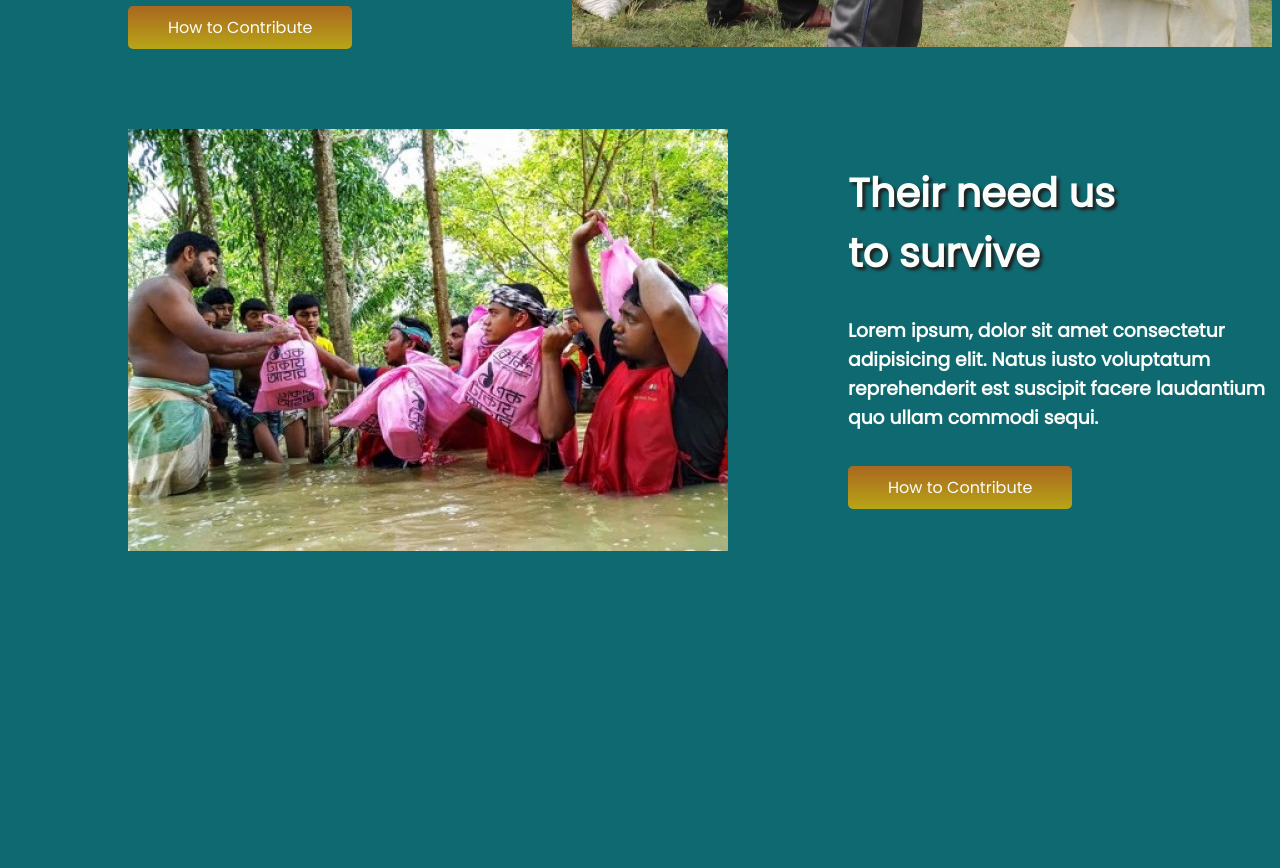
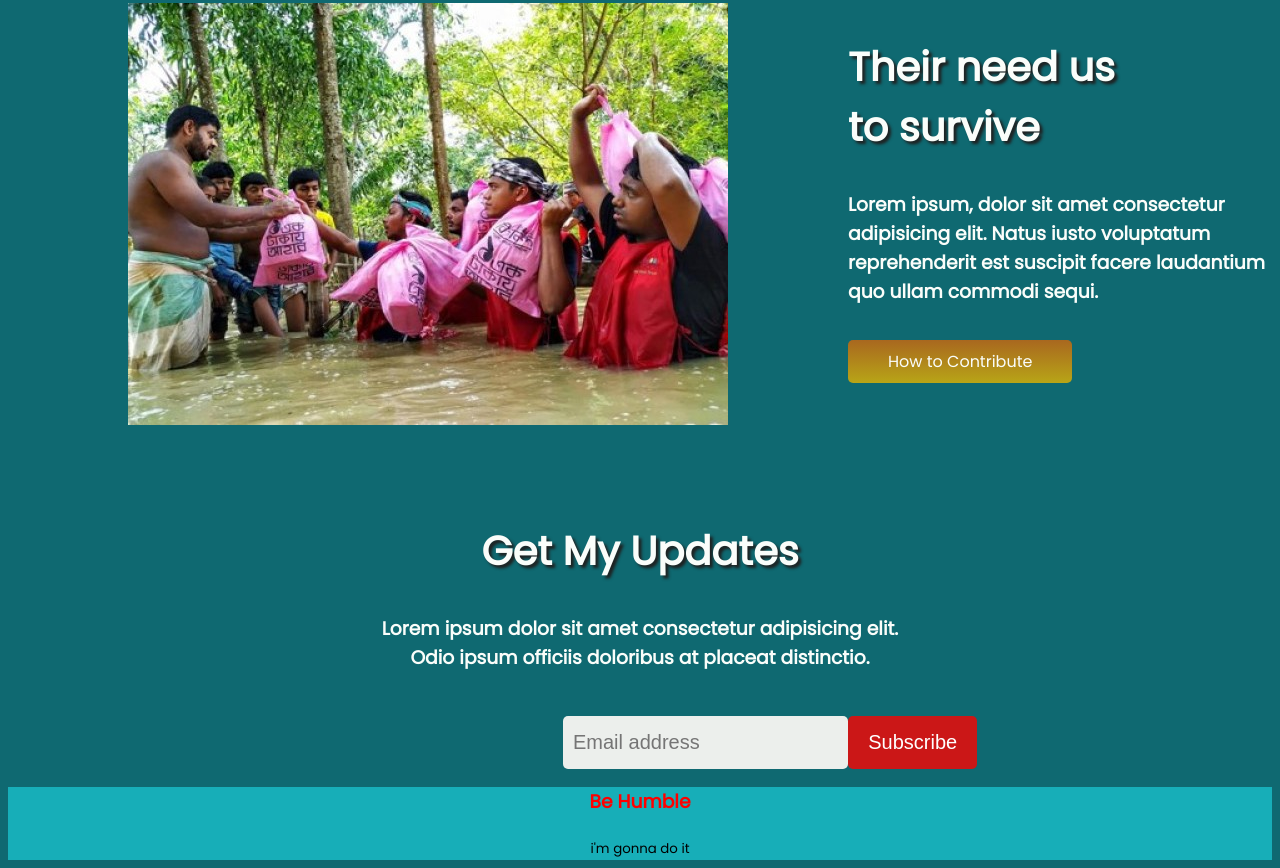
Before and after one commit to Tanmoy0001/donate-today-main, a plain HTML site: page index.html in a window 1280 px wide. Shown: the part 2978-3846 px from the top of the page. Before the commit the page ends 3544 px from the top, so only its background shows below. Drawn offline with Linux system fonts and the light colour scheme.

Commit message:
last thing

```diff
--- a/index.html
+++ b/index.html
@@ -35,6 +35,7 @@
                 doloribus
                 at placeat
                 distinctio.</h3>
+            <br>
         </div>
         <div class="patti">
             <h1 class="money">100tk</h1>
@@ -43,9 +44,11 @@
             <h1 class="money">1000tk</h1>
             <h1 class="money">5000tk</h1>
         </div>
-        <form action="">
-            <input type="money">
+        <br>
+        <form class="form-1" action="">
+            <input type="digit">
         </form>
+        <br>
         <a class="donate-2" target="_blank" href="https://feedafricafoundation.org/">Donate Now</a>
     </section>
     <section>
@@ -114,8 +117,28 @@
         </div>
 
     </section>
+    <section>
+        <h1 class="second-header">Get My Updates</h1>
+        <h3 class="second-h3">Lorem ipsum dolor sit amet consectetur adipisicing elit.<br> Odio ipsum officiis
+            doloribus
+            at placeat
+            distinctio.</h3>
+        <br>
+        <div class="form-2">
+            <form action="">
+                <input type="text" placeholder="Email address" name="mail" required>
+                <button>Subscribe</button>
+
+            </form>
+        </div>
+
+    </section>
 
 
 </body>
+<footer>
+    <h3>Be Humble</h3>
+    <small>i'm gonna do it</small>
+</footer>
 
 </html>
--- a/style.css
+++ b/style.css
@@ -94,11 +94,17 @@ body {
 
 }
 
-form {
-    color: #0dc9d6;
-    padding: 120px;
-    text-align: center;
-    box-sizing: border-box;
+.form-1 input {
+    font-size: 30px;
+    color: #000;
+    padding: 15px 10px;
+    border: none;
+    outline: none;
+    background: #ecefec;
+    border-radius: 5px;
+    margin-left: 560px;
+
+
 }
 
 .donate-2 {
@@ -161,3 +167,41 @@ form {
 .img-div {
     margin-left: 120px;
 }
+
+button {
+    background-color: red;
+    color: #FAFDFA;
+}
+
+
+.form-2 input {
+    font-size: 20px;
+    color: #000;
+    padding: 15px 10px;
+    border: none;
+    outline: none;
+    background: #ecefec;
+    border-radius: 5px;
+    margin-left: 555px;
+}
+
+.form-2 button {
+    color: #fff;
+    margin: -4px;
+    padding: 15px 20px;
+    font-size: 20px;
+    border: none;
+    border-radius: 5px;
+    background: rgb(203, 23, 23);
+    cursor: pointer;
+    transition: .3s;
+}
+
+footer {
+    background-color: #17AEB8;
+    text-align: center;
+}
+
+footer h3 {
+    color: red;
+}
```
